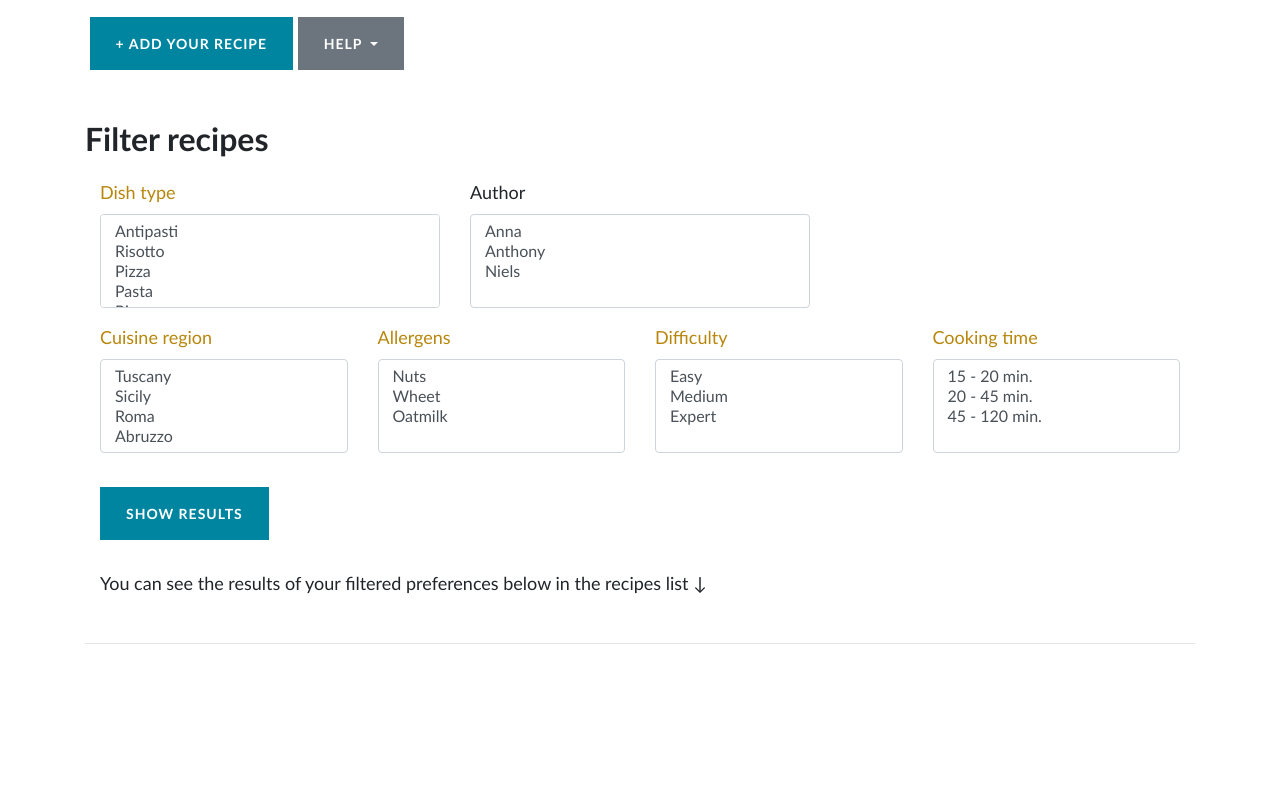
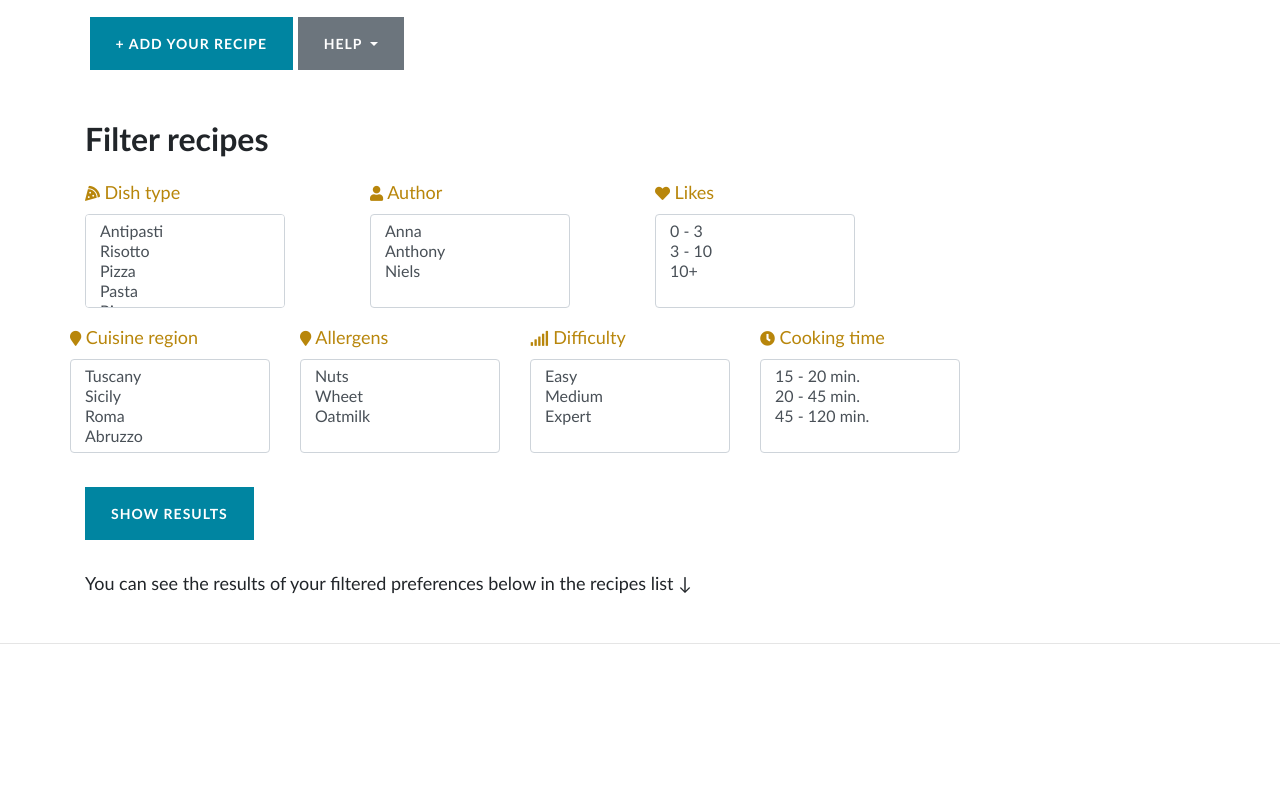
Before and after one commit to Code-Institute-Submissions/portfolio-8, a Flask app: page /recipes in a window 1280 px wide. Shown: the part 803-1605 px from the top of the page. Run offline with Flask 2, Linux system fonts and the light colour scheme; data that the repository does not hold is empty; some libraries are stand-ins or nearby versions.

```diff
--- a/static/css/style.css
+++ b/static/css/style.css
@@ -323,8 +323,29 @@ h2 a {
 
 .form-control1{
     width: 400px;
+
 }
 
+.form-control{
+    width: 200px;
+
+
+}
+
+.col-md-12{
+
+}
+
+.col-sm-3{
+    max-width: none;
+}
+
+
+.row-filter{
+    margin-left: 0;
+    margin-right: 0;
+    background-color: #f5f5f5;
+}
 
 
 .h2, h2 {
@@ -371,7 +392,7 @@ btn btn-primary{
 }
 
 .card-body{
-    background-color: #66cc99;
+    background-color: #7bb698;
     color:white;
     margin-bottom: 12px;
 
@@ -461,7 +482,7 @@ font-size: 20px;
 }
 
 .btn-primary-del{
-background-color: #b30000;
+background-color: #d84129;
   border: none;
   color: white;
   padding: 14px 18px;
--- a/templates/base.html
+++ b/templates/base.html
@@ -16,7 +16,6 @@
   <link rel="stylesheet" href="/files/css/css_lqeTDt-VUieQz-FhWN1wpUivZFb9fPknvIgfeBku4Ps.css?pnmie6" media="print" />
   <link rel="stylesheet" href="https://fonts.googleapis.com/css?family=Roboto:400,400i,500,700" media="all" />
   <link rel="stylesheet" href="https://use.fontawesome.com/releases/v5.7.2/css/all.css" integrity="sha384-fnmOCqbTlWIlj8LyTjo7mOUStjsKC4pOpQbqyi7RrhN7udi9RwhKkMHpvLbHG9Sr" crossorigin="anonymous">
-
 
     <script src="https://ajax.googleapis.com/ajax/libs/jquery/3.2.1/jquery.min.js"></script>
   <title>{{ page_title }}</title>
--- a/templates/recipes.html
+++ b/templates/recipes.html
@@ -30,12 +30,12 @@
 
   <h2>Filter recipes</h2>
 
-  <div class="container">
+
     <div class="row">
-      <div class="col-sm-4">
+      <div class="col-sm-3">
       <div class="form-group">
 
-            <label for="exampleFormControlSelect2">Dish type</label>
+        <label for="exampleFormControlSelect2"><i class="fas fa-pizza-slice" style="font-size:15px"></i> Dish type</label>
         <select multiple class="form-control" name="dish_type" id="5c8fba58da02b59e8e4a1f20">
         <option>Antipasti</option>
         <option>Risotto</option>
@@ -46,8 +46,9 @@
         </div>
     </div>
 
-     <div class="col-sm-4">
-      <label for="exampleFormControlSelect2">Author</label>
+     <div class="col-sm-3">
+         <div class="form-group">
+      <label for="exampleFormControlSelect2"><i class="fa fa-user" style="font-size:15px"></i> Author</label>
        <select multiple class="form-control" name="dish_type" id="dish_type">
         <option>Anna</option>
         <option>Anthony</option>
@@ -55,12 +56,23 @@
       </select>
       </div>
   </div>
+  <div class="form-group">
+  <div class="col-sm-3">
+      <label for="exampleFormControlSelect2"><i class="fa fa-heart" style="font-size:15px"></i> Likes</label>
+       <select multiple class="form-control" name="likes" id="likes">
+        <option>0 - 3 </option>
+        <option>3 - 10</option>
+        <option> 10+ </option>
+      </select>
+      </div>
+  </div>
+
 
    <div class="row">
 
       <div class="col-sm-3">
         <div class="form-group">
-         <label for="exampleFormControlSelect2">Cuisine region</label>
+         <label for="exampleFormControlSelect2"><i class="fa fa-map-marker" style="font-size:15px"></i> Cuisine region</label>
          <select multiple class="form-control" name="cuisine_region" id="cuisine_region">
         <option>Tuscany</option>
         <option>Sicily</option>
@@ -72,7 +84,7 @@
 
     <div class="col-sm-3">
        <div class="form-group">
-         <label for="exampleFormControlSelect2">Allergens</label>
+         <label for="exampleFormControlSelect2"><i class="fa fa-map-marker" style="font-size:15px;"></i> Allergens</label>
           <select multiple class="form-control" name="allergens" id="allergens">
         <option>Nuts</option>
         <option>Wheet</option>
@@ -83,7 +95,7 @@
 
      <div class="col-sm-3">
         <div class="form-group">
-         <label for="exampleFormControlSelect2">Difficulty</label>
+         <label for="exampleFormControlSelect2"><i class="fa fa-signal" style="font-size:15px"></i> Difficulty</label>
        <select multiple class="form-control" name="difficulty" id="difficulty">
         <option>Easy</option>
         <option>Medium</option>
@@ -92,15 +104,24 @@
         </div>
     </div>
 
+
+
      <div class="col-sm-3">
         <div class="form-group">
-         <label for="exampleFormControlSelect2">Cooking time</label>
+         <label for="exampleFormControlSelect2"><i class="fa fa-clock-o" style="font-size:15px"></i> Cooking time</label>
           <select multiple class="form-control" name="cooking_time" id="cooking_time">
         <option>15 - 20 min. </option>
         <option>20 - 45 min. </option>
         <option>45 - 120 min. </option>
       </select>
+
+
+
+      </div>
     </div>
+</div>
+
+
     </div>
   </div>
 
```
Also changed, not shown: templates/detailpage.html (+6 -4 lines).
